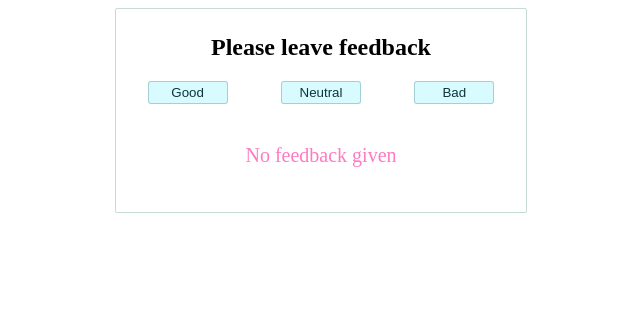
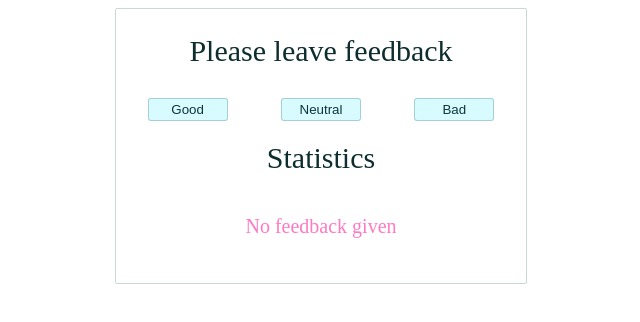
Before and after one commit to OlhaBaturina/goit-react-hw-04-hooks-feedback, a React (Create React App) app: page / in a window 1280 px wide. Shown: the top 322 px of the page, without its empty margins (319-959 px from the left). Built offline with nearby package versions, Linux system fonts and the light colour scheme.

Commit message:
Добавляет компонент секции

```diff
--- a/src/Components/App.js
+++ b/src/Components/App.js
@@ -3,6 +3,7 @@ import s from "./App.module.css";
 import { FeedbackOptions } from "./FeedbackOptions/FeedbackOptions";
 import { Notification } from "./Notification/Notification";
 import { Statistics } from "./Statistics/Statistics";
+import { Section } from "./Section/Section";
 
 export default function App() {
   const [good, setGood] = useState(0);
@@ -41,12 +42,14 @@ export default function App() {
 
   return (
     <div className={s.container}>
-      <h2 className={s.mainTitle}>Please leave feedback</h2>
+      <Section title={"Please leave feedback"}>
         <FeedbackOptions
           increment={handleStateIncrement}
           feedback={feedbackValue}
         />
+      </Section>
 
+      <Section title={"Statistics"}>
         {total === 0 ? (
           <Notification message={"No feedback given"} />
         ) : (
@@ -58,6 +61,7 @@ export default function App() {
             Positive={positivePercentage}
           />
         )}
+      </Section>
     </div>
   );
 }
--- a/src/Components/Statistics/Statistics.js
+++ b/src/Components/Statistics/Statistics.js
@@ -1,5 +1,4 @@
 import React from "react";
-// import PropTypes from "prop-types";
 import s from "./Statistics.module.css";
 
 export const Statistics = (props) => {
```
Lines whose indentation alone changed are shown as unchanged.
